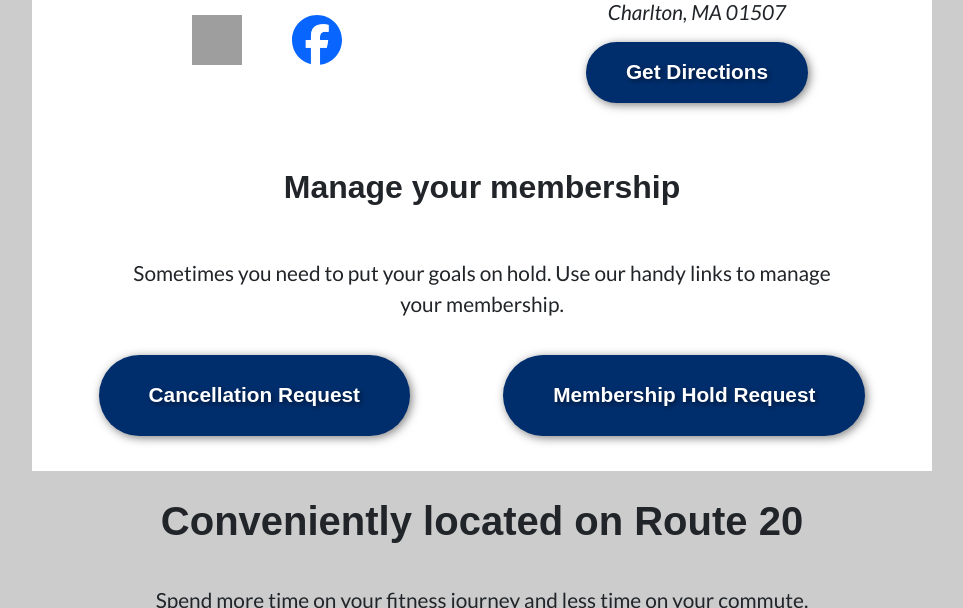
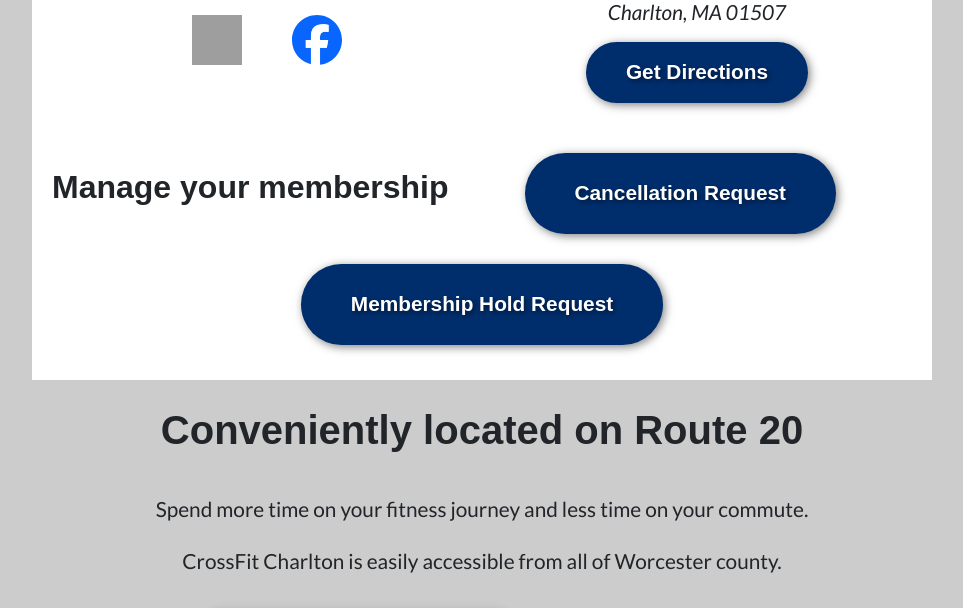
Before and after one commit to jeffhow/crossfitcharlton, a Jekyll site: the page built from contact-us.html, in a window 1280 px wide and 900 px high, scrolled down 783 px, cut to the strip 0-608 px from the top of the window. Shown: the whole strip, without its empty margins (158-1121 px from the left). Built offline with Jekyll 4.4.1, drawn with Linux system fonts in a browser that asks for light colours; some web fonts are replaced; grey boxes are pictures that could not be loaded.

Commit message:
removed one line

```diff
--- a/contact-us.html
+++ b/contact-us.html
@@ -41,7 +41,7 @@
   </div>
 
   <h3>Manage your membership</h3>
-  <p class="text-center">Sometimes you need to put your goals on hold. Use our handy links to manage your&nbsp;membership.</p>
+  <!-- <p class="text-center">Sometimes you need to put your goals on hold. Use our handy links to manage your&nbsp;membership.</p> -->
   <a href="cancel.html" class="cta cta--lg cta--blue">Cancellation Request</a>
   <a href="hold.html" class="cta cta--lg cta--blue">Membership Hold Request</a>
 </div>
```
